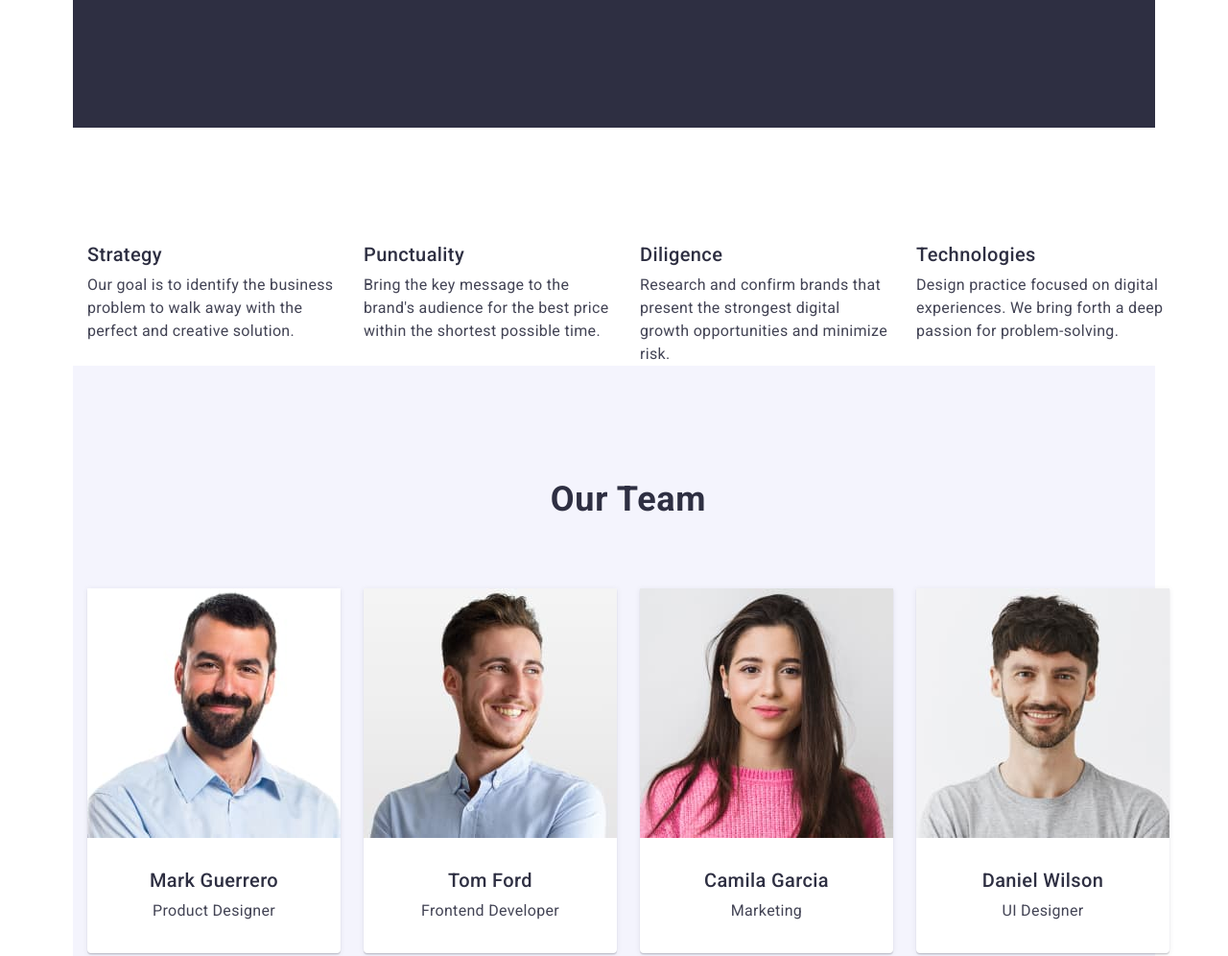
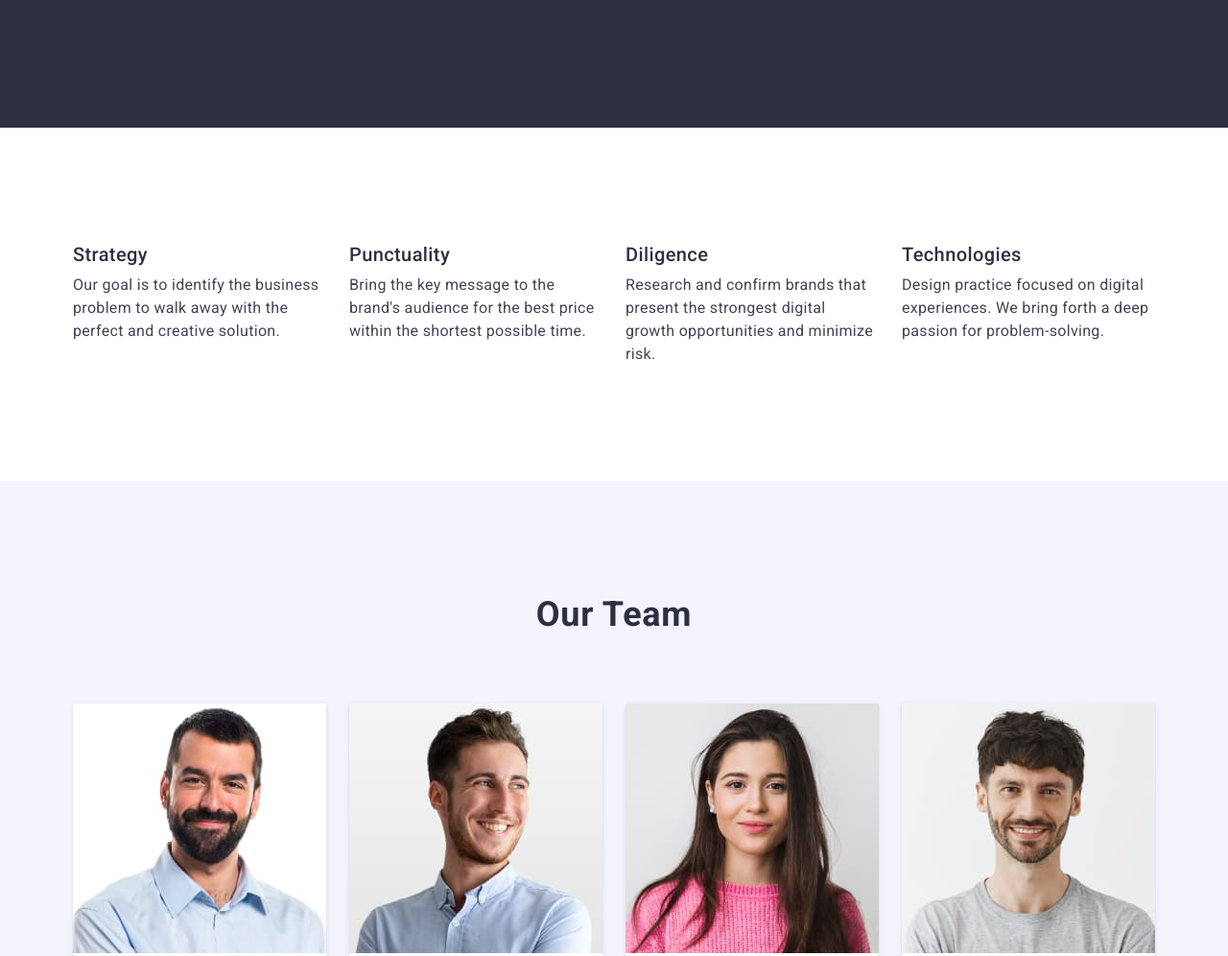
Before and after one commit to JuliaMalaya/goit-markup-hw-03, a plain HTML site: page index.html in a window 1280 px wide. Shown: the part 540-1536 px from the top of the page at 96% size. Drawn offline with nearby package versions, Linux system fonts and the light colour scheme.

Commit message:
changes in the section "main-info"

```diff
--- a/index.html
+++ b/index.html
@@ -56,15 +56,15 @@
 
     <!--Main content-->
     <main>
-      <div class="container">
       <section class="slogan">
         <div class="container">
         <h1 class="slogan-header">Effective Solutions for Your Business</h1>
         <button class="slogan-btn" type="button">Order Service</button>
-      </div></section>
+      </div>
+    </section>
 
       <!--advantages-->
-      <div class="main-info">
+      <section class="main-info">
         <div class="container">
         <h2 class="main-info-header visually-hidden">hidden header</h2>
         <ul class="main-info-list">
```
